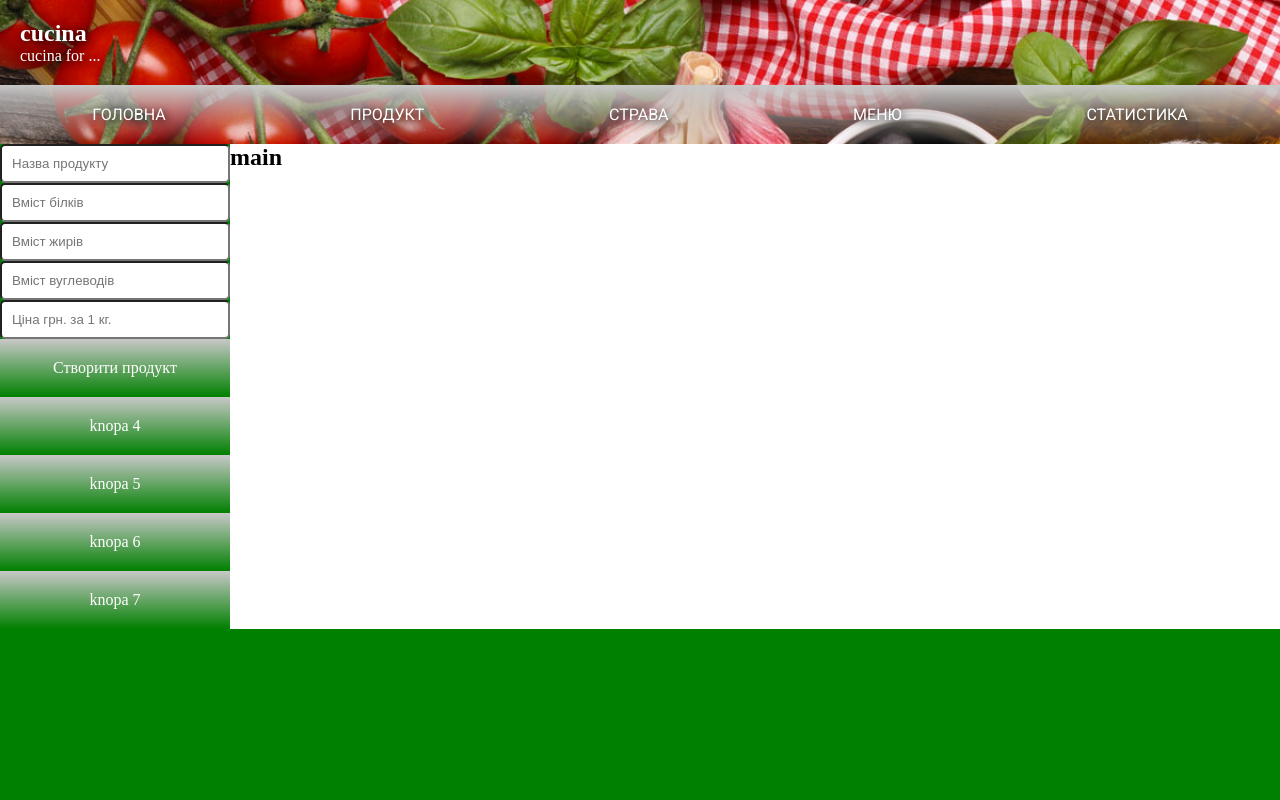
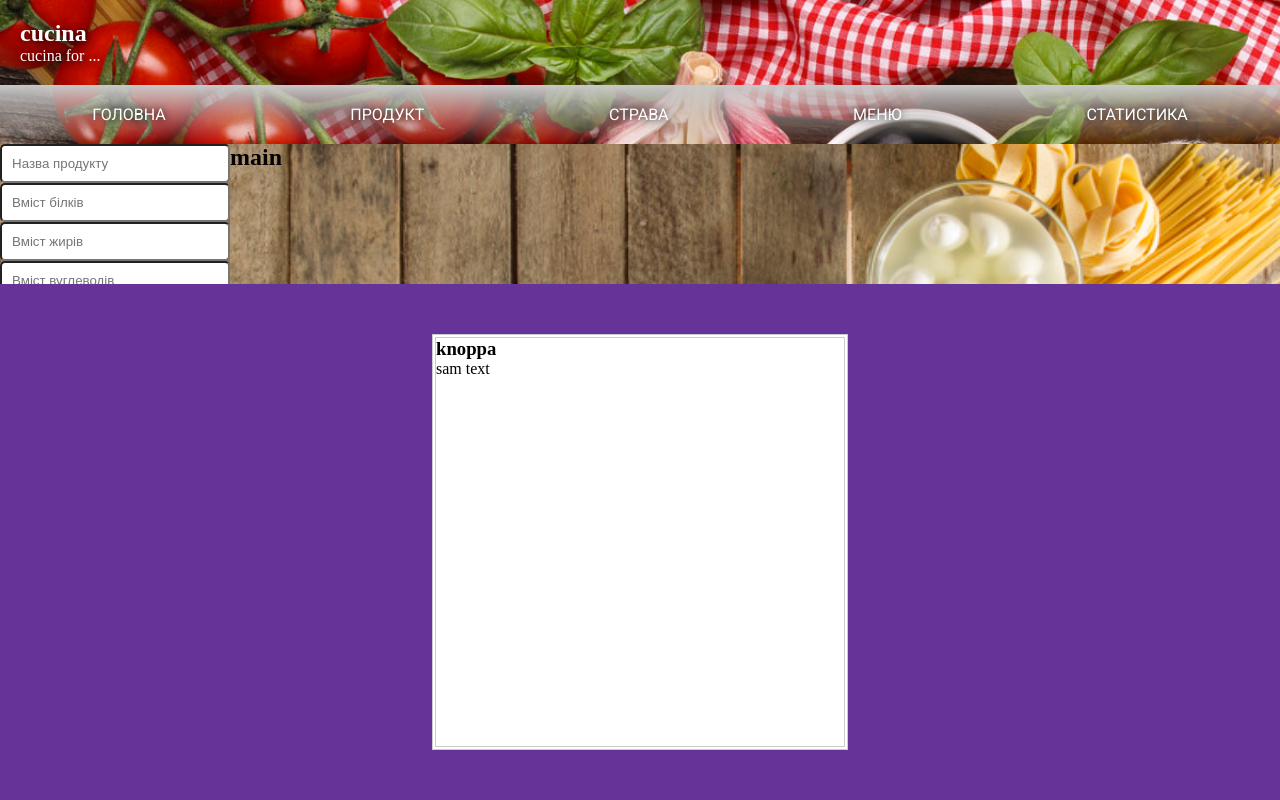
Before and after one commit to Radist2007/cucina, a web app: file index.html in a window 1280 px wide. Run offline with its HTML, style and script files only (its server is not run), Linux system fonts and the light colour scheme.

Commit message:
button not luck

```diff
--- a/css/style.css
+++ b/css/style.css
@@ -1,4 +1,4 @@
-*, aside {
+*, aside div{
     margin: 0;
     padding: 0;
 }
@@ -19,11 +19,21 @@ header {
 }
 
 nav {
-    /*background-image: url("../img/products.jpg");*/
     background-size: 100%;
-    text-shadow: 2px 2px 8px black;
+    text-shadow: 0px 0px 8px black;
     text-transform: uppercase;
     font-family: 'Roboto', sans-serif;
+}
+
+nav #product {
+    /*background-image: url("../img/main03.jpeg");*/
+    background-size: 100%;
+    transition: 1000ms all;
+}
+nav #product:hover {
+    background-image: url("../img/products.jpg");
+    background-size: 100%;
+    transition: 1000ms all;
 }
 
 .menu__list {
@@ -52,6 +62,7 @@ nav {
 }
 
 .menu__list-item:hover {
+    /*background-image: url("../img/products.jpg");*/
     background-color: #c8c8c8;
 }
 
@@ -63,26 +74,72 @@ nav {
 
 .content {
     display: flex;
+    background-image: url("../img/main01.jpg");
 }
 
 .main {
     flex-grow: 5;
     background-color: #ffffff;
     display: block;
+    background-size: 100%;
+    background-image: url("../img/main01.jpg");
 }
 
 .footer {
     position: fixed;
     width: 100%;
-    height: 250px;
-    display: none;
+    /*height: 250px;*/
+    /*display: none;*/
     background-color: rebeccapurple;
-    text-align: center;
-    padding: 20px;
+    /*text-align: center;*/
+    /*padding: 20px;*/
     bottom: 0;
-    transition: 1000ms all;
+    /*transition: 1000ms all;*/
 }
 
+.t3d {
+    width: 416px;
+    height: 416px;
+    margin: 50px auto;
+    perspective: 1000px;
+}
+
+.t3d:hover .rotate {
+    transform: rotateY(180deg);
+}
+
+.rotate {
+    width: 416px;
+    height: 416px;
+    position: relative;
+    transition: 0.5ms;
+    transform-style: preserve-3d;
+}
+
+/*.rotate img {
+    width: 400px;
+    height: 300px;
+}*/
+
+.text {
+    border: 4px double #ccc;
+    width: 408px;
+    height: 408px;
+    background: #fff;
+    backface-visibility: hidden;
+}
+img {
+    border: 4px double #ccc;
+    width: 408px;
+    height: 408px;
+    background: #fff;
+}
+
+.text {
+    position: absolute;
+    top: 0;
+    left: 0;
+}
 input {
     padding: 10px;
     border-radius: 5px;
--- a/index.html
+++ b/index.html
@@ -33,9 +33,9 @@
                 <menu class="menu__list menu__list-aside ">
                     <li><input id="product_name" type="text" name="prod" value="" placeholder="Назва продукту"></li>
                     <li><input id="product_protein" type="number" name="prod" value="" placeholder="Вміст білків"></li>
-                    <li><input id="product_fat" type="text" name="prod" value="" placeholder="Вміст жирів"></li>
-                    <li><input id="product_carbohydrates" type="text" name="prod" value="" placeholder="Вміст вуглеводів"></li>
-                    <li><input id="product_price" type="text" name="prod" value="" placeholder="Ціна грн. за 1 кг."></li>
+                    <li><input id="product_fat" type="number" name="prod" value="" placeholder="Вміст жирів"></li>
+                    <li><input id="product_carbohydrates" type="number" name="prod" value="" placeholder="Вміст вуглеводів"></li>
+                    <li><input id="product_price" type="text" name="number" value="" placeholder="Ціна грн. за 1 кг."></li>
                     <li id="create_roduct" onclick="createProduct()" class="menu__list-item"><a href="#" class="link">Створити продукт</a></li>
                     <li class="menu__list-item"onclick="showFooter()"><a href="#" class="link">knopa 4</a></li>
                     <li class="menu__list-item"><a href="#" class="link">knopa 5</a></li>
@@ -48,8 +48,16 @@
             </main>
         </content>
         <footer class="footer" id="f">
-            <div>
-                <h4>footer</h4>
+            <div class="t3d">
+                <div class="rotate">
+                    <img src="img/products.jpg">
+                    <div class="text">
+                        <div class="pd">
+                            <h3>knoppa</h3>
+                            <p>sam text</p>
+                        </div>
+                    </div>
+                </div>
             </div>
         </footer>
         <script src="js/script.js"></script>
--- a/js/script.js
+++ b/js/script.js
@@ -1,19 +1,19 @@
 // window.onload = function() {
 
-    document.body.style.backgroundColor = "green";
 
-    var item = document.querySelectorAll('.menu__list .menu__list-item');
-    for(var i = 0; i < item.length; i++) {
-        item[i].onclick = activeItem;
-    }
+//     var item = document.querySelectorAll('.menu__list .menu__list-item');
+//     for(var i = 0; i < item.length; i++) {
+//         item[i].onclick = activeItem;
+//     }
 
-    function activeItem() {
-        this.classList.toggle('activ');
-        console.log(this);
-    }
+//     function activeItem() {
+//         this.classList.toggle('activ');
+//         console.log(this);
+//     }
 // }
 
 
+    document.body.style.backgroundColor = "green";
 
 function showFooter() {
     var el = document.getElementById("f");
@@ -29,15 +29,6 @@ function createProduct() {
         carbohydrates = document.getElementById("product_carbohydrates").value,
         price = document.getElementById("product_price").value;
 
-    if(name === "") {
-        var pl = document.getElementById("product_name");
-        pl.placeholder = "Вкажіть назву продукту";
-    }
-
-    if (Number.isInteger(protein)) {
-        alert("yep");
-    }
-
     var product = {
         name: name,
         prot: protein,
@@ -46,9 +37,12 @@ function createProduct() {
         price: price
     }
 
+    if(name !== "" && protein !== "" && fat !== "" && carbohydrates !== "" && price !== "") {
     alert("Створено продукт: " + product.name + "\n" + product.prot + "\n" + product.fat + "\n"  + product.carb + "\n"  + product.price);
-
     addProduct(product);
+    }else{
+        alert("Не всі поля заповнені")
+    }
 }
 
 function addProduct(prod) {
```
